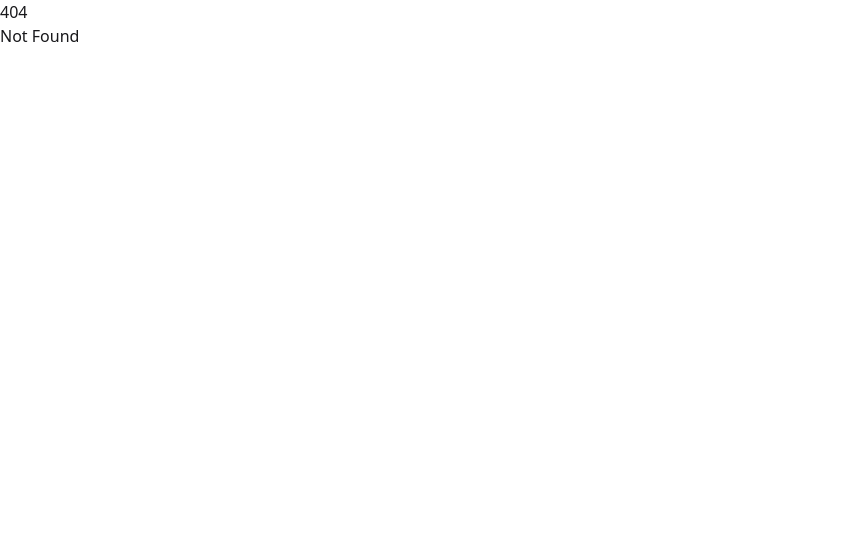
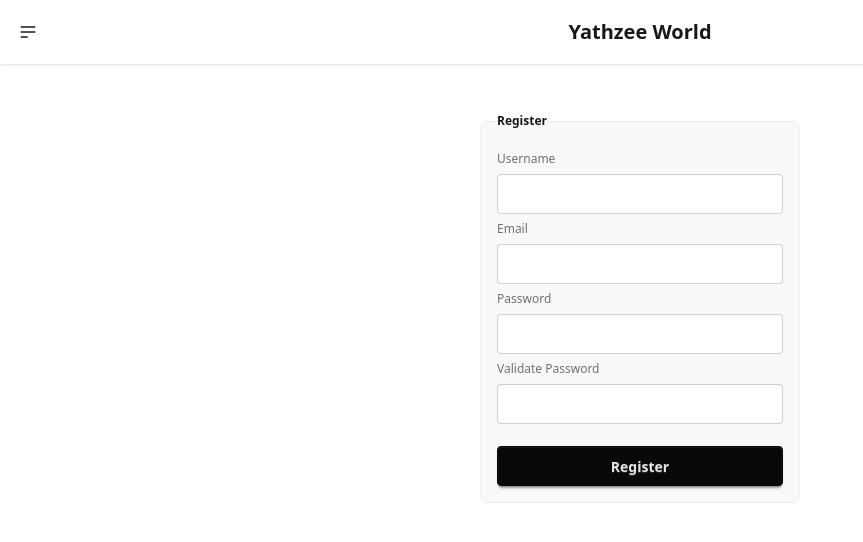
Before and after one commit to bcluzel/yathzee-world, a SvelteKit app in the folder frontend/: page /register in a window 1280 px wide. Before the commit this address had no page. Shown: the top 542 px of the page, without its empty margins (0-863 px from the left). Built offline with nearby package versions, Linux system fonts and the light colour scheme.

Commit message:
frontend: add login register pages

```diff
--- a/frontend/src/routes/+layout.svelte
+++ b/frontend/src/routes/+layout.svelte
@@ -8,4 +8,78 @@
 	<link rel="icon" href={favicon} />
 </svelte:head>
 
-{@render children?.()}
+<div class="navbar bg-base-100 shadow-sm">
+	<div class="navbar-start">
+		<div class="dropdown">
+			<div tabindex="0" role="button" class="btn btn-ghost btn-circle">
+				<svg
+					xmlns="http://www.w3.org/2000/svg"
+					class="h-5 w-5"
+					fill="none"
+					viewBox="0 0 24 24"
+					stroke="currentColor"
+				>
+					<path
+						stroke-linecap="round"
+						stroke-linejoin="round"
+						stroke-width="2"
+						d="M4 6h16M4 12h16M4 18h7"
+					/>
+				</svg>
+			</div>
+			<ul
+				tabindex="0"
+				class="menu menu-sm dropdown-content bg-base-100 rounded-box z-1 mt-3 w-52 p-2 shadow"
+			>
+				<li><a>Play</a></li>
+				<li><a>Leaderboard</a></li>
+				<li><a>Stats</a></li>
+			</ul>
+		</div>
+	</div>
+	<div class="navbar-center">
+		<a class="btn btn-ghost text-xl">Yathzee World</a>
+	</div>
+	<div class="navbar-end">
+		<!-- Search button -->
+		<!-- <button class="btn btn-ghost btn-circle">
+			<svg
+				xmlns="http://www.w3.org/2000/svg"
+				class="h-5 w-5"
+				fill="none"
+				viewBox="0 0 24 24"
+				stroke="currentColor"
+			>
+				<path
+					stroke-linecap="round"
+					stroke-linejoin="round"
+					stroke-width="2"
+					d="M21 21l-6-6m2-5a7 7 0 11-14 0 7 7 0 0114 0z"
+				/>
+			</svg>
+		</button> -->
+		<!-- Notification button -->
+		<!-- <button class="btn btn-ghost btn-circle">
+			<div class="indicator">
+				<svg
+					xmlns="http://www.w3.org/2000/svg"
+					class="h-5 w-5"
+					fill="none"
+					viewBox="0 0 24 24"
+					stroke="currentColor"
+				>
+					<path
+						stroke-linecap="round"
+						stroke-linejoin="round"
+						stroke-width="2"
+						d="M15 17h5l-1.405-1.405A2.032 2.032 0 0118 14.158V11a6.002 6.002 0 00-4-5.659V5a2 2 0 10-4 0v.341C7.67 6.165 6 8.388 6 11v3.159c0 .538-.214 1.055-.595 1.436L4 17h5m6 0v1a3 3 0 11-6 0v-1m6 0H9"
+					/>
+				</svg>
+				<span class="badge badge-xs badge-primary indicator-item"></span>
+			</div>
+		</button> -->
+	</div>
+</div>
+<div class="relative flex flex-wrap items-center justify-center gap-2 bg-top p-4 xl:py-10">
+	{@render children?.()}
+</div>
--- /dev/null
+++ b/frontend/src/routes/login/+page.svelte
@@ -0,0 +1,11 @@
+<fieldset class="fieldset bg-base-200 border-base-300 rounded-box w-xs border p-4">
+	<legend class="fieldset-legend">Login</legend>
+
+	<label class="label" for="email">Email</label>
+	<input type="email" class="input" placeholder="Email" />
+
+	<label class="label" for="password">Password</label>
+	<input type="password" class="input" placeholder="Password" />
+
+	<button class="btn btn-neutral mt-4">Login</button>
+</fieldset>
--- /dev/null
+++ b/frontend/src/routes/register/+page.svelte
@@ -0,0 +1,39 @@
+<fieldset class="fieldset bg-base-200 border-base-300 rounded-box w-xs border p-4">
+	<legend class="fieldset-legend">Register</legend>
+	<label class="label" for="username"> Username</label>
+	<input
+		type="text"
+		class="input validator"
+		required
+		pattern="[A-Za-z][A-Za-z0-9\-]*"
+		minlength="3"
+		maxlength="30"
+		title="Only letters, numbers or dash"
+	/>
+	<p class="validator-hint hidden">
+		Must be 3 to 30 characters
+		<br />containing only letters, numbers or dash
+	</p>
+	<label class="label" for="email">Email</label>
+	<input class="input validator" type="email" />
+	<div class="validator-hint hidden">Enter valid email address</div>
+	<label class="label" for="password">Password</label>
+	<input
+		type="password"
+		class="input validator"
+		required
+		minlength="8"
+		pattern={'(?=.*\\d)(?=.*[a-z])(?=.*[A-Z]).{8,}'}
+		title="Must be more than 8 characters, including number, lowercase letter, uppercase letter"
+	/>
+	<p class="validator-hint hidden">
+		Must be more than 8 characters, including
+		<br />At least one number
+		<br />At least one lowercase letter
+		<br />At least one uppercase letter
+	</p>
+	<label class="label" for="password-validation">Validate Password</label>
+	<input type="password" id="password-validation" class="input validator" required />
+	<p class="validator-hint hidden">Passwords do not match</p>
+	<button class="btn btn-neutral mt-4">Register</button>
+</fieldset>
```
